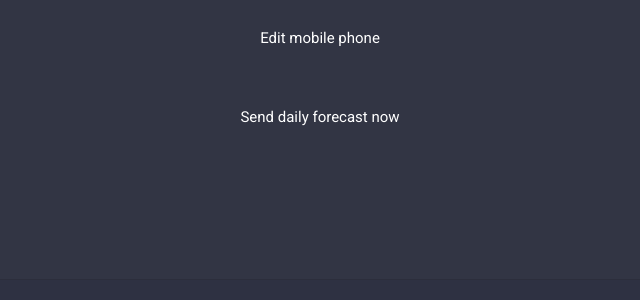
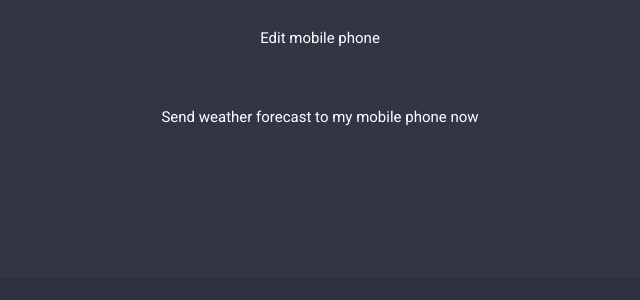
Before and after one commit to GoranAviani/incodaq_weather, a Django app: template templates/dashboard.html in a window 1280 px wide. Shown: the part 817-1117 px from the top of the page, without its empty margins (320-960 px from the left). Run offline with Django 3.2, Linux system fonts and the light colour scheme; the template is opened without the code that fills it, so the values that code supplies are empty; parts of the project's set-up code (start-up, migrations or seed data) failed here and were passed over; some libraries are stand-ins or nearby versions.

Commit message:
Updated info on the dashboard

```diff
--- a/templates/dashboard.html
+++ b/templates/dashboard.html
@@ -103,7 +103,7 @@
                     </br>
                     </br>
                     <div class="form-row">
-                        <a href="{% url 'send_daily_forecast_to_user'%}" class='btn main-button btn-block normal-text' >Send daily forecast now</a>
+                        <a href="{% url 'send_daily_forecast_to_user'%}" class='btn main-button btn-block normal-text' >Send weather forecast to my mobile phone now</a>
                     </div>
                     </br>
                     </br>
@@ -114,12 +114,12 @@
                     <div class="form-row">
                         {% if user.is_superuser %}
                                 <h2 class="title-text text-center">Admin menu</h2>
-                                <a href="{% url 'send_daily_forecast' %}" class="btn main-button btn-block normal-text">Send daily forecast to all users via SMS *</a>
+                                <a href="{% url 'send_daily_forecast' %}" class="btn main-button btn-block normal-text">Send daily forecast to users *</a>
 
-                                <a href="{% url 'update_index_statuses' %}" class="btn main-button btn-block normal-text">Update Index.html default cities temperatures</a>
+                                <a href="{% url 'update_index_statuses' %}" class="btn main-button btn-block normal-text">Update main page weather conditions now</a>
 
 
-                            <p>* Sent forecast SMS messages to all users with approved mobile phone numbers that have inputed their address and wish to receive weather forecast.</p>
+                            <p>* Sent current forecast to all users with approved phone number, have inputed their address, have agnovledged that they wish to receive weather forecast and their forecast time is in the last 30 minutes from now.</p>
                         {% endif %}
                      </div>
 	            </div>
```
